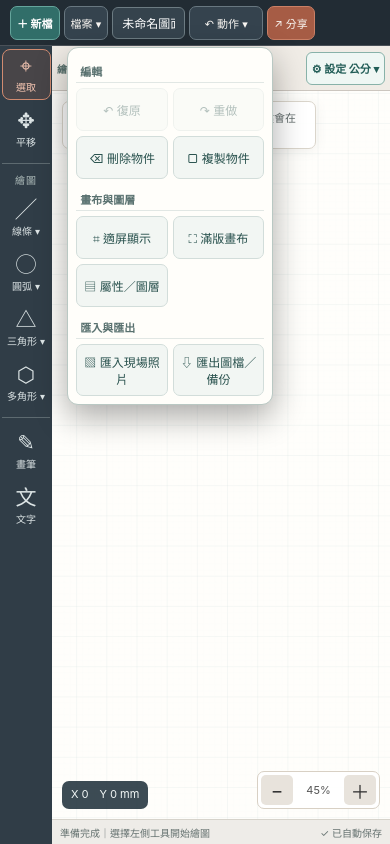
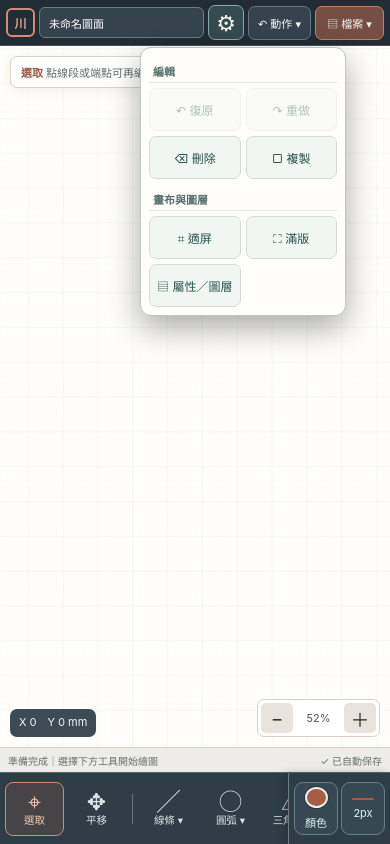
Before and after one commit to heaven2935-code/sanchuan-cabinet-drawing, a plain HTML site: page drawing-markup/index.html in a window 390 px wide. Both pictures are taken after a click on the button "↶ 動作 ▾". Drawn offline with Linux system fonts and the light colour scheme.

Commit message:
V1.4: move drawing tools to bottom, icon settings, consolidate file menu

```diff
--- a/drawing-markup/index.html
+++ b/drawing-markup/index.html
@@ -8,7 +8,7 @@
 <meta name="apple-mobile-web-app-status-bar-style" content="black-translucent">
 <meta name="apple-mobile-web-app-title" content="三川圖面標記">
 <meta name="theme-color" content="#222c34">
-<title>三川工方｜繪圖與標記 V1.3</title>
+<title>三川工方｜繪圖與標記 V1.4</title>
 <style>
 :root{--night:#222c34;--night2:#303d47;--night3:#40515e;--clay:#a65c45;--lightclay:#eab39f;--paper:#fbfaf7;--cream:#eeeae4;--ink:#26313a;--muted:#6c7780;--aqua:#387b77;--line:#d4d9d8}
 *{box-sizing:border-box}html,body{margin:0;width:100%;height:100%;overflow:hidden;background:var(--night);font-family:-apple-system,BlinkMacSystemFont,"PingFang TC","Noto Sans TC",sans-serif;color:var(--ink);-webkit-tap-highlight-color:transparent}button,input,select,textarea{font:inherit}button{cursor:pointer;touch-action:manipulation}button:disabled{opacity:.35;cursor:default}input,select,textarea{min-width:0}input:focus,select:focus,textarea:focus{outline:2px solid #76b8b0;outline-offset:0}
@@ -83,34 +83,126 @@
 #app.focus .action-popup{top:calc(100% + 4px)}
 @media(max-width:650px){.top{overflow:visible}.top .brand,.top .logo{display:none}.top .project{width:73px;max-width:73px}.top .btn{font-size:11px;padding:5px 6px}.action-popup{right:-10px;width:206px;max-height:57dvh}.draw-options{gap:3px;padding-right:4px}.bar{padding:3px 5px}.bar-label{font-size:10px}.quick-btn{min-width:30px}.settings-toggle{font-size:11px}}
 @media(max-width:380px){.top .project{width:62px;max-width:62px}.action-toggle{min-width:68px}.bar-label{display:none}.settings-toggle{padding:5px}}
+
+/* V1.4: Bottom-first drafting UI, minimal top controls, consolidated File menu. */
+.sr-only{position:absolute;width:1px;height:1px;padding:0;margin:-1px;overflow:hidden;clip:rect(0,0,0,0);white-space:nowrap;border:0}
+.top{height:48px;min-height:48px;z-index:65;gap:7px;overflow:visible}
+.top .brand{min-width:92px}
+.top .project{width:170px;max-width:min(36vw,170px);flex:0 1 170px}
+.top .grow{min-width:0}
+.top .settings-icon{width:39px;min-width:39px;padding:3px;font-size:23px;line-height:1;border-color:#89a9a6;background:#344b50;flex:none}
+.top .action-toggle{min-width:72px;padding:7px 8px}
+.top .file-toggle{min-width:78px;padding:7px 7px;border-color:#bd826e;background:#764e43}
+.file-holder{position:relative;flex:none}
+.file-popup{position:absolute;top:calc(100% + 7px);right:0;z-index:82;display:grid;grid-template-columns:repeat(2,minmax(0,1fr));gap:6px;width:224px;max-height:min(75dvh,490px);overflow-y:auto;overscroll-behavior:contain;padding:9px;background:#fffefa;border:1px solid #b9c8c3;border-radius:11px;box-shadow:0 12px 35px #0005;color:#253942}
+.file-popup .popup-heading{grid-column:1/-1;font-size:11px;font-weight:700;color:#60716d;padding:5px 3px 4px;border-bottom:1px solid #e0e7e2}
+.file-entry-btn{min-height:43px;padding:7px 4px;background:#f3f7f4;border:1px solid #d3ded9;border-radius:8px;font-size:11px;color:#294f4b;line-height:1.25}
+.file-entry-btn.file-primary{background:#d9efe8;border-color:#8cbab1;color:#205750;font-weight:700}
+#app .main,#app.focus .main{display:flex;grid-template-columns:none;min-height:0;position:relative;flex:1}
+.main .center{width:100%;flex:1;min-width:0;min-height:0;position:relative}
+.main .side{position:absolute;top:0;right:0;bottom:0;width:min(350px,85vw);z-index:32}
+.bottom-dock{height:75px;min-height:75px;width:100%;display:flex;align-items:stretch;gap:0;background:#2e3d46;border-top:1px solid #51646b;flex-shrink:0;padding-bottom:env(safe-area-inset-bottom);position:relative;z-index:39}
+#app .bottom-dock .tools{display:flex;flex:1 1 auto;min-width:0;width:auto;height:100%;flex-direction:row;align-items:center;gap:3px;padding:3px 5px;overflow-x:auto;overflow-y:hidden;overscroll-behavior-x:contain;-webkit-overflow-scrolling:touch;scrollbar-width:none;touch-action:pan-x;background:transparent}
+#app .bottom-dock .tools::-webkit-scrollbar{display:none}
+#app .bottom-dock .tool{width:63px;min-width:63px;height:56px;min-height:56px;flex:none;gap:2px;padding:4px 2px;font-size:10.5px;line-height:1.1}
+#app .bottom-dock .tool .ic{font-size:23px}
+#app .bottom-dock .tool-rule{height:30px;min-height:30px;width:1px;min-width:1px;margin:0 3px;background:#64757b}
+#app .bottom-dock .tool-heading{display:none}
+.dock-style{display:flex;flex:none;gap:3px;align-items:center;padding:4px 7px;border-left:1px solid #6e7b80;box-shadow:-4px 0 7px #19232b44;z-index:2;background:#2e3d46}
+.style-shortcut{height:54px;min-width:47px;max-width:55px;display:flex;flex-direction:column;align-items:center;justify-content:center;gap:6px;padding:4px 5px;color:#e4f0ee;background:#364953;border:1px solid #657f84;border-radius:9px;font-size:11px;white-space:nowrap}
+.style-shortcut .dot{display:block;height:23px;width:23px;border-radius:50%;border:2px solid #eceee7;box-shadow:0 0 0 1px #0004}
+.line-glyph{width:26px;min-height:2px;border-radius:4px;background:#e2c7b6;display:block}
+#app .center .tool-picker{top:auto;bottom:8px;left:8px;max-height:min(330px,65%);z-index:47}
+#app .center .quick-panel{top:auto;bottom:8px;right:8px;left:auto;max-height:min(330px,64%);overflow-y:auto;z-index:49}
+#app .center .quick-panel.settings-panel{top:8px;bottom:auto;right:8px;width:min(316px,calc(100% - 16px));max-height:min(480px,80%);z-index:58}
+#app .center .hint{max-width:min(380px,80%)}
+#app .top .file-new{display:none}
+@media(max-width:650px){
+ .top{height:46px;min-height:46px;padding-left:6px;padding-right:6px;gap:4px}
+ .top .logo{display:grid;width:29px;height:29px;font-size:12px;border-radius:6px}
+ .top .brand{display:none}
+ .top .project{flex:1 1 auto;min-width:58px;max-width:none;width:90px;height:31px;font-size:11px}
+ .top .grow{display:none}
+ .top .settings-icon{min-width:36px;width:36px;height:35px;font-size:22px}
+ .top .action-toggle{min-width:63px;width:63px;font-size:11px;padding:6px 2px}
+ .top .file-toggle{min-width:69px;width:69px;font-size:11px;padding:6px 2px}
+ .top .action-popup{right:-35px}
+ .file-popup{width:217px;right:0;max-height:min(70dvh,450px)}
+ .bottom-dock{height:72px;min-height:72px}
+ #app .bottom-dock .tool{min-width:59px;width:59px;height:54px;min-height:54px}
+ .dock-style{padding:3px 5px}
+ .style-shortcut{min-width:44px;height:53px}
+ .main .side{top:0;right:0;bottom:0}
+}
+@media(max-height:440px){
+ .top{height:43px;min-height:43px}
+ .bottom-dock{height:61px;min-height:61px}
+ #app .bottom-dock .tool{height:49px;min-height:49px}
+ #app .bottom-dock .tool .ic{font-size:20px}
+ .style-shortcut{height:49px}
+ .style-shortcut .dot{height:19px;width:19px}
+ .foot{height:21px;min-height:21px}
+ #app .center .quick-panel.settings-panel{max-height:calc(100% - 16px)}
+}
 </style>
 </head>
 <body>
 <div id="app">
   <header class="top">
-    <div class="logo">川</div><div class="brand"><b>三川工方</b><small>繪圖與標記 V1.3</small></div>
-    <button class="btn file-new" id="newDocument" title="建立全新圖面">＋ 新檔</button><button class="btn" id="fileManager" title="切換與管理已儲存圖面">檔案 ▾</button><input id="filename" class="project" value="未命名圖面" aria-label="圖檔名稱">
+    <div class="logo">川</div><div class="brand"><b>三川工方</b><small>繪圖與標記 V1.4</small></div>
+    <input id="filename" class="project" value="未命名圖面" aria-label="圖檔名稱" title="點此更改圖面名稱">
     <div class="grow"></div>
+    <button class="btn settings-icon" id="settingsMenu" title="單位、格線與輔助設定" aria-label="繪圖設定" aria-expanded="false" aria-controls="quickPanel">⚙<span id="settingsSummary" class="sr-only">公分</span></button>
     <div class="action-holder">
       <button class="btn action-toggle" id="actionMenu" aria-expanded="false" aria-controls="actionPopup">↶ 動作 ▾</button>
       <div id="actionPopup" class="action-popup hidden" role="menu" aria-label="編輯動作">
         <div class="popup-heading">編輯</div>
-        <button class="action-entry" id="undo" title="復原">↶ 復原</button>
-        <button class="action-entry" id="redo" title="重做">↷ 重做</button>
-        <button class="action-entry" id="delete" title="刪除選取物件">⌫ 刪除物件</button>
-        <button class="action-entry" id="duplicateTop">▢ 複製物件</button>
+        <button class="action-entry" id="undo">↶ 復原</button>
+        <button class="action-entry" id="redo">↷ 重做</button>
+        <button class="action-entry" id="delete">⌫ 刪除</button>
+        <button class="action-entry" id="duplicateTop">▢ 複製</button>
         <div class="popup-heading">畫布與圖層</div>
-        <button class="action-entry" id="fit">⌗ 適屏顯示</button>
-        <button class="action-entry" id="focus">⛶ 滿版畫布</button>
+        <button class="action-entry" id="fit">⌗ 適屏</button>
+        <button class="action-entry" id="focus">⛶ 滿版</button>
         <button class="action-entry" id="toggleSide">▤ 屬性／圖層</button>
-        <div class="popup-heading">匯入與匯出</div>
-        <button class="action-entry" id="bgBtn">▧ 匯入現場照片</button>
-        <button class="action-entry" id="exportMenu">⇩ 匯出圖檔／備份</button>
       </div>
     </div>
-    <button class="btn primary" id="share">↗ 分享</button>
+    <div class="file-holder">
+      <button class="btn file-toggle" id="fileMenu" aria-label="檔案、匯入、匯出與分享" aria-expanded="false" aria-controls="filePopup">▤ 檔案 ▾</button>
+      <div id="filePopup" class="file-popup hidden" role="menu" aria-label="檔案操作">
+        <div class="popup-heading">圖面管理</div>
+        <button class="file-entry-btn" id="newDocument">＋ 新建圖面</button>
+        <button class="file-entry-btn" id="fileManager">▤ 開啟圖面</button>
+        <div class="popup-heading">匯入</div>
+        <button class="file-entry-btn" id="bgBtn">▧ 匯入照片</button>
+        <button class="file-entry-btn" id="fileImportJson">⇧ 匯入 JSON</button>
+        <div class="popup-heading">匯出與分享</div>
+        <button class="file-entry-btn file-primary" id="share">↗ 一鍵分享</button>
+        <button class="file-entry-btn" id="filePngExport">⇩ 下載 PNG</button>
+        <button class="file-entry-btn" id="fileSvgExport">⇩ 下載 SVG</button>
+        <button class="file-entry-btn" id="fileJsonExport">⇩ 備份 JSON</button>
+      </div>
+    </div>
   </header>
   <main class="main">
+    <div class="center">
+      <input type="file" id="bgInput" accept="image/*" class="hidden"><input type="file" id="importInput" accept=".json,application/json" class="hidden">
+      <div id="toolPicker" class="tool-picker hidden" role="menu"></div>
+      <div id="quickPanel" class="quick-panel hidden"></div>
+      <div class="stage" id="stage">
+        <svg id="sheet" xmlns="http://www.w3.org/2000/svg" aria-label="可觸控編輯的繪圖畫布"><defs>
+            <pattern id="minorGrid" width="50" height="50" patternUnits="userSpaceOnUse"><path d="M 50 0 L 0 0 0 50" fill="none" stroke="#dfebe8" stroke-width="1"/></pattern>
+            <pattern id="majorGrid" width="250" height="250" patternUnits="userSpaceOnUse"><rect width="250" height="250" fill="url(#minorGrid)"/><path d="M 250 0 L 0 0 0 250" fill="none" stroke="#bfcfca" stroke-width="2"/></pattern>
+            <marker id="arrowhead" viewBox="0 0 10 10" refX="8.8" refY="5" markerWidth="6" markerHeight="6" orient="auto-start-reverse"><path d="M 0 0 L 10 5 L 0 10 z" fill="context-stroke"/></marker>
+          </defs><rect id="paper" fill="#fffefb"/><rect id="gridBg" fill="url(#majorGrid)" pointer-events="none"/><g id="background"></g><g id="guides"></g><g id="art"></g><g id="preview"></g><g id="handles"></g></svg>
+        <div class="hint" id="hint"><b>選取</b> 點線段或端點可再編輯；端點微調鍵會在附近出現</div><div id="modeTip" class="context hidden"></div>
+        <div id="pointNudge" class="point-nudge hidden"></div><div class="hud"><div class="coords" id="coords">X 0　Y 0 mm</div><div class="zoom"><button id="zoomOut">−</button><span id="zoomText">100%</span><button id="zoomIn">＋</button></div></div><div id="toast"></div>
+      </div>
+      <div class="foot"><span id="status">準備完成｜選擇下方工具開始繪圖</span><span id="statusSave">自動保存至此瀏覽器</span></div>
+    </div>
+    <aside class="side closed" id="side"><div id="inspector"></div></aside>
+  </main>
+  <div class="bottom-dock" aria-label="繪圖工具列">
     <nav class="tools" id="tools">
       <button class="tool active" data-tool="select"><span class="ic">⌖</span>選取</button>
       <button class="tool" data-tool="pan"><span class="ic">✥</span>平移</button>
@@ -123,34 +215,13 @@
       <div class="tool-rule"></div>
       <button class="tool" data-tool="pen"><span class="ic">✎</span>畫筆</button>
       <button class="tool" data-tool="text"><span class="ic">文</span>文字</button>
+      <button class="tool end-cont" id="endCont" style="display:none"><span class="ic">✓</span>結束連線</button>
     </nav>
-    <div class="center">
-      <div class="bar">
-        <div class="draw-options" aria-label="繪圖樣式">
-          <span class="bar-label">繪圖</span>
-          <button class="pill quick-btn" id="openColor" title="繪圖顏色"><span class="dot" id="colorDot" style="background:#a65c45"></span>顏色</button>
-          <button class="pill quick-btn" id="openWidth" title="線條粗細"><span id="widthPreview"></span><span id="widthLabel">2px</span></button>
-        </div>
-        <button class="pill" id="endCont" style="display:none">結束連續線</button>
-        <div class="grow"></div>
-        <button class="pill settings-toggle" id="settingsMenu" title="單位、格線與輔助吸附設定" aria-expanded="false" aria-controls="quickPanel">⚙ 設定 <span id="settingsSummary">公分</span> ▾</button>
-        <input type="file" id="bgInput" accept="image/*" class="hidden"><input type="file" id="importInput" accept=".json,application/json" class="hidden">
-      </div>
-      <div id="toolPicker" class="tool-picker hidden" role="menu"></div>
-      <div id="quickPanel" class="quick-panel hidden"></div>
-      <div class="stage" id="stage">
-        <svg id="sheet" xmlns="http://www.w3.org/2000/svg" aria-label="可觸控編輯的繪圖畫布"><defs>
-            <pattern id="minorGrid" width="50" height="50" patternUnits="userSpaceOnUse"><path d="M 50 0 L 0 0 0 50" fill="none" stroke="#dfebe8" stroke-width="1"/></pattern>
-            <pattern id="majorGrid" width="250" height="250" patternUnits="userSpaceOnUse"><rect width="250" height="250" fill="url(#minorGrid)"/><path d="M 250 0 L 0 0 0 250" fill="none" stroke="#bfcfca" stroke-width="2"/></pattern>
-            <marker id="arrowhead" viewBox="0 0 10 10" refX="8.8" refY="5" markerWidth="6" markerHeight="6" orient="auto-start-reverse"><path d="M 0 0 L 10 5 L 0 10 z" fill="context-stroke"/></marker>
-          </defs><rect id="paper" fill="#fffefb"/><rect id="gridBg" fill="url(#majorGrid)" pointer-events="none"/><g id="background"></g><g id="guides"></g><g id="art"></g><g id="preview"></g><g id="handles"></g></svg>
-        <div class="hint" id="hint"><b>選取</b> 點線段或端點可再編輯；端點微調鍵會在附近出現</div><div id="modeTip" class="context hidden"></div>
-        <div id="pointNudge" class="point-nudge hidden"></div><div class="hud"><div class="coords" id="coords">X 0　Y 0 mm</div><div class="zoom"><button id="zoomOut">−</button><span id="zoomText">100%</span><button id="zoomIn">＋</button></div></div><div id="toast"></div>
-      </div>
-      <div class="foot"><span id="status">準備完成｜選擇左側工具開始繪圖</span><span id="statusSave">自動保存至此瀏覽器</span></div>
+    <div class="dock-style" aria-label="顏色及線寬">
+      <button class="style-shortcut" id="openColor" title="繪圖顏色"><span class="dot" id="colorDot" style="background:#a65c45"></span><span>顏色</span></button>
+      <button class="style-shortcut" id="openWidth" title="線條粗細"><span class="line-glyph" id="widthPreview"></span><span id="widthLabel">2px</span></button>
     </div>
-    <aside class="side closed" id="side"><div id="inspector"></div></aside>
-  </main>
+  </div>
   <div id="fileDialog" class="file-overlay hidden" role="dialog" aria-modal="true" aria-label="檔案管理">
     <section class="file-window">
       <div class="file-head"><strong>我的圖面</strong><button id="closeFiles" aria-label="關閉檔案管理">✕</button></div>
@@ -252,14 +323,14 @@ function setTool(tool){if(!tools[tool])return;state.tool=tool;state.pending=null
 function hintText(tool){return ({select:'點圖形選取，點端點後可微調；按住圖形可移動',pan:'手指拖曳移動畫布',line:'按住拖曳畫線，或分兩次點取起點、終點',continuous:'先點一下設定起點，再點下一點或輸入角度與長度',dashed:'拖曳畫虛線，或點兩個點定位',arrow:'拖曳畫箭頭，或點兩個點定位',dimension:'拖曳或點兩點，自動產生尺寸標記',circle:'從圓心拖曳決定半徑',semi:'先設定圓心和半徑，可再修改起始角度',quarter:'先設定圓心和半徑，可再修改起始角度',triangle:'拖曳畫一般三角形，點屬性可編輯兩邊長與夾角',rightTriangle:'拖曳畫直角三角形，固定夾角90°',isoTriangle:'拖曳畫等腰三角形，兩腰相等',polygon:'拖曳畫正多角形，也可用屬性輸入邊長',ellipse:'從中心拖曳長軸，短軸可輸入',pen:'直接用手指書寫，之後可選取移動',text:'右側輸入文字後，點擊畫布放置'})[tool]||''}
 function updateTip(){const el=$('modeTip');if(state.tool==='continuous'&&state.anchor){el.classList.remove('hidden');el.textContent=`連續線下一段起點：${fmtNum(state.anchor.x)}, ${fmtNum(state.anchor.y)} mm`}else el.classList.add('hidden')}
 
-function closeMenus(){activeMenu=null;$('toolPicker').classList.add('hidden');$('quickPanel').classList.add('hidden');$('actionPopup').classList.add('hidden');$('actionMenu').setAttribute('aria-expanded','false');$('settingsMenu').setAttribute('aria-expanded','false')}
+function closeMenus(){activeMenu=null;$('toolPicker').classList.add('hidden');$('quickPanel').classList.add('hidden');$('actionPopup').classList.add('hidden');$('filePopup').classList.add('hidden');$('actionMenu').setAttribute('aria-expanded','false');$('settingsMenu').setAttribute('aria-expanded','false');$('fileMenu').setAttribute('aria-expanded','false')}
 function pickCategory(key){const p=$('toolPicker');$('quickPanel').classList.add('hidden');if(activeMenu===key&&!p.classList.contains('hidden')){closeMenus();return}activeMenu=key;let html=`<div class="tool-picker-title">${groupNames[key]}<button data-close-menu="1">×</button></div>`;html+=categories[key].map(([tool,label,sides])=>`<button data-pick-tool="${tool}" ${sides?`data-pick-sides="${sides}"`:''} class="${tool===state.tool&&(tool!=='polygon'||Number(sides)===state.sides)?'sel':''}">${label}</button>`).join('');p.innerHTML=html;p.classList.remove('hidden')}
 function syncQuick(){
  if(!$('colorDot'))return;
  $('colorDot').style.background=state.pen;
  $('widthPreview').style.height=Math.max(2,Math.min(16,state.width))+'px';
  $('widthLabel').textContent=state.width+'px';
- $('settingsSummary').textContent=names[state.unit];
+ $('settingsSummary').textContent=names[state.unit];$('settingsMenu').title='繪圖設定 · 目前單位：'+names[state.unit];
  const panel=$('quickPanel');
  panel.querySelectorAll('[data-setting-toggle]').forEach(b=>{
    const key=b.dataset.settingToggle,on=Boolean(state[key]);b.classList.toggle('sel',on);
@@ -336,7 +407,7 @@ if(s.type==='text')html+=`<label class="field">物件文字<textarea data-prop="
 html+=`<div class="row" style="margin-top:9px">${field('物件顏色',s.stroke,'itemColor','color')}${field('物件粗細',s.width,'itemWidth','number','min="0.5" max="30" step="0.5"')}</div><h3 style="margin-top:10px">端點精準微調</h3><div class="row">${select('每次移動',state.step,'step',[[1,'1 mm'],[5,'5 mm'],[10,'10 mm'],[50,'50 mm']])}<div class="tiny" style="flex:2">選點 A / B / C 後按方向鍵</div></div>${nudgeHTML()}<div class="row"><button class="action warn" id="deleteSel">刪除</button><button class="action ghost" id="duplicate">複製</button><button class="action ghost" id="layerUp">上移圖層</button></div></div>`;
 }else{html+=`<div class="section"><h3>精準游標</h3><div class="row">${field('游標 X／'+names[state.unit],toUnit(state.cursor.x),'px','number','step="any"')}${field('游標 Y／'+names[state.unit],toUnit(state.cursor.y),'py','number','step="any"')}</div><div class="row">${select('每次移動',state.step,'step',[[1,'1 mm'],[5,'5 mm'],[10,'10 mm'],[50,'50 mm']])}<div class="tiny" style="flex:2">未選取物件時，方向鍵移動精準游標。</div></div>${nudgeHTML()}</div>`}
 html+=`<div class="section"><h3>圖層 <small>${state.items.length} 個物件</small></h3><div class="layers">${state.items.length?state.items.slice().reverse().map((o,i)=>`<div class="layer ${o.id===state.selected?'active':''}" data-layer="${o.id}"><button data-layer-visible="${o.id}" title="顯示或隱藏">${o.visible!==false?'◉':'◌'}</button><span class="label">${esc(o.type==='text'?(o.text||'文字').slice(0,15):tools[o.type]||o.type)} (${state.items.length-i})</span><button data-layer-up="${o.id}" title="上一層">↑</button><button data-layer-down="${o.id}" title="下一層">↓</button></div>`).join(''):'<div class="tiny">尚無圖形。先選工具，開始在畫布繪製。</div>'}</div></div>`;
-html+=`<div class="section"><h3>檔案與分享</h3><div class="row"><button class="action" id="shareSide">↗ 分享 PNG</button><button class="action ghost" id="png">下載 PNG</button></div><div class="row"><button class="action ghost" id="svgExport">下載 SVG</button><button class="action ghost" id="jsonExport">存可編輯 JSON</button></div><div class="row"><button class="action ghost" id="jsonImport">開啟 JSON</button><button class="action warn" id="clear">清空圖面</button></div><div class="tiny">重要專案請儲存 JSON 備份。分享 PNG 是完工圖片；JSON 可重新載入繼續編輯。</div></div>`;
+
 if(state.bg)html+=`<div class="section"><h3>照片底圖</h3><div class="row">${field('透明度（0～1）',state.bg.opacity??0.65,'bgOpacity','number','min="0" max="1" step="0.05"')}<button class="action warn" id="removeBg">移除底圖</button></div></div>`;
 $('inspector').innerHTML=html}
 function nudgeHTML(){return `<div class="nudge"><span class="empty"></span><button data-nudge="up">↑</button><span class="empty"></span><button data-nudge="left">←</button><div class="middle">●<small>${state.step} mm</small></div><button data-nudge="right">→</button><span class="empty"></span><button data-nudge="down">↓</button><span class="empty"></span></div>`}
@@ -457,10 +528,17 @@ $('newFromFiles').onclick=newDocument;
 $('openJsonFromFiles').onclick=()=>$('importInput').click();
 $('exportJsonFromFiles').onclick=saveJson;
 $('fileDialog').addEventListener('click',e=>{if(e.target===$('fileDialog')){closeFiles();return}const opener=e.target.closest('[data-open-doc]');if(opener){openDocument(opener.dataset.openDoc);return}const del=e.target.closest('[data-delete-doc]');if(del){deleteDocument(del.dataset.deleteDoc)}});
-$('exportMenu').onclick=()=>{closeMenus();const s=$('side');if($('app').classList.contains('focus')){$('app').classList.remove('focus');$('focus').textContent='⛶ 滿版'}s.classList.remove('closed');renderInspector();s.scrollTop=s.scrollHeight;setTimeout(drawOnly,0)};
+$('fileImportJson').onclick=()=>$('importInput').click();
+$('filePngExport').onclick=pngExport;
+$('fileSvgExport').onclick=svgExport;
+$('fileJsonExport').onclick=saveJson;
+$('settingsMenu').onclick=()=>openQuick('settings');
+$('fileMenu').onclick=()=>{const wasOpen=!$('filePopup').classList.contains('hidden');closeMenus();if(!wasOpen){$('filePopup').classList.remove('hidden');$('fileMenu').setAttribute('aria-expanded','true')}};
+$('filePopup').addEventListener('click',e=>{if(e.target.closest('button')){$('filePopup').classList.add('hidden');$('fileMenu').setAttribute('aria-expanded','false')}});
 $('filename').addEventListener('change',()=>{state.project=$('filename').value;store()});
 document.addEventListener('pointerdown',e=>{
  if(!$('actionPopup').classList.contains('hidden')&&!e.target.closest('.action-holder')){$('actionPopup').classList.add('hidden');$('actionMenu').setAttribute('aria-expanded','false')}
+ if(!$('filePopup').classList.contains('hidden')&&!e.target.closest('.file-holder')){$('filePopup').classList.add('hidden');$('fileMenu').setAttribute('aria-expanded','false')}
  if(!$('quickPanel').classList.contains('hidden')&&!e.target.closest('#quickPanel')&&!e.target.closest('#settingsMenu')&&!e.target.closest('#openColor')&&!e.target.closest('#openWidth')){$('quickPanel').classList.add('hidden');$('settingsMenu').setAttribute('aria-expanded','false')}
 });
 window.addEventListener('keydown',e=>{if(['INPUT','TEXTAREA','SELECT'].includes(document.activeElement.tagName))return;if((e.ctrlKey||e.metaKey)&&e.key.toLowerCase()==='z'){e.preventDefault();e.shiftKey?redoIt():undoIt()}else if(e.key==='Delete'||e.key==='Backspace'){e.preventDefault();del()}else if(e.key==='Escape'){closeMenus();$('side').classList.add('closed');state.anchor=null;state.pending=null;state.selected=null;render()}});
```
